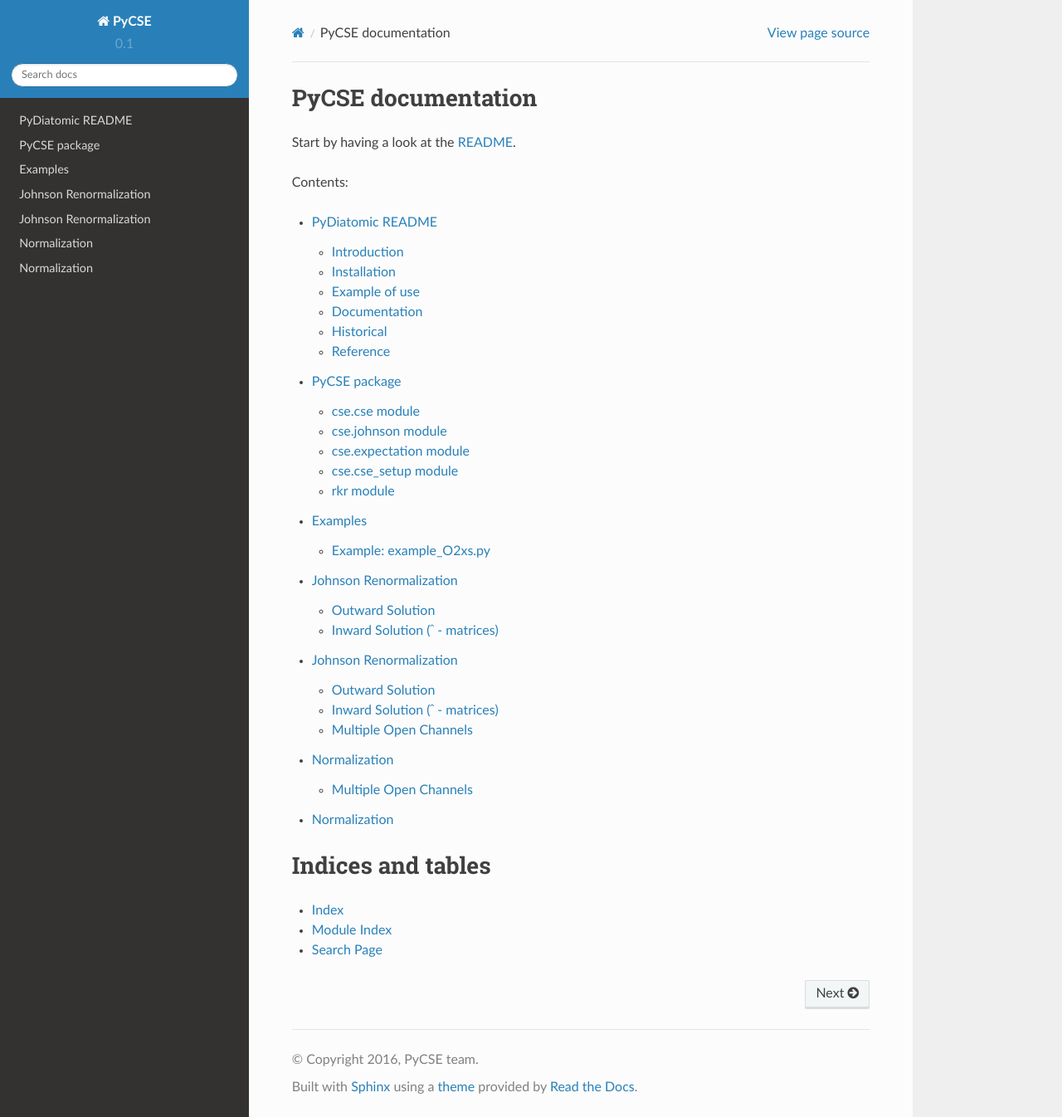
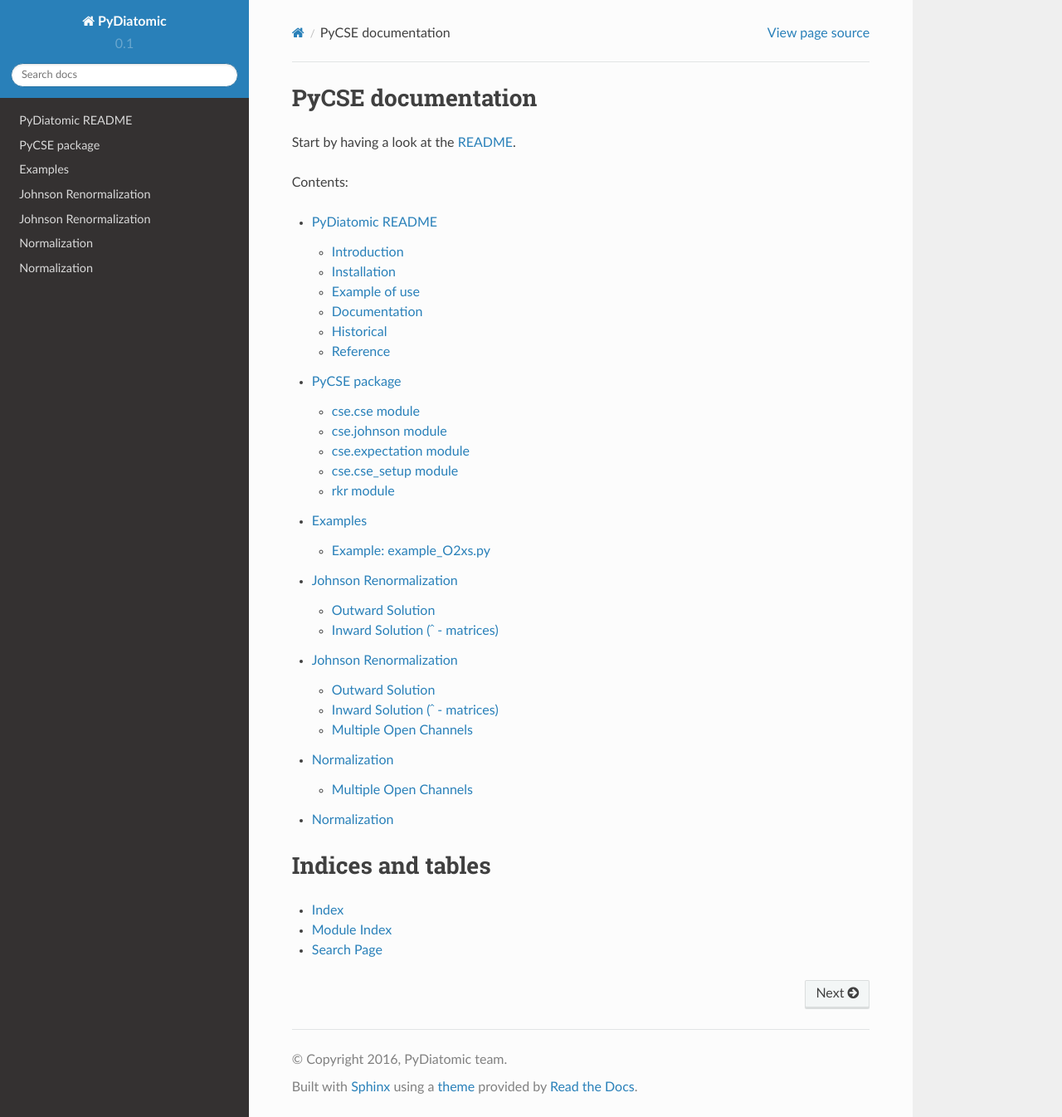
Before and after one commit to stggh/PyDiatomic, a Sphinx documentation site: the page built from doc/index.rst, in a window 1280 px wide and 1346 px high. Shown: the whole window at 83% size. Built offline with Sphinx 7.4.7 and the Read the Docs theme 2.0.0, drawn with Linux system fonts in a browser that asks for light colours.

Commit message:
remove legacy PyCSE

```diff
--- a/doc/conf.py
+++ b/doc/conf.py
@@ -1,7 +1,7 @@
 #!/usr/bin/env python3
 # -*- coding: utf-8 -*-
 #
-# PyCSE documentation build configuration file, created by
+# PyDiatomic documentation build configuration file, created by
 # sphinx-quickstart on Wed Jan 13 17:11:12 2016.
 #
 # This file is execfile()d with the current directory set to its
@@ -79,9 +79,9 @@
 master_doc = 'index'
 
 # General information about the project.
-project = 'PyCSE'
-copyright = '2016, PyCSE team'
-author = 'PyCSE team'
+project = 'PyDiatomic'
+copyright = '2016, PyDiatomic team'
+author = 'PyDiatomic team'
 
 # The version info for the project you're documenting, acts as replacement for
 # |version| and |release|, also used in various other places throughout the
@@ -234,7 +234,7 @@
 #html_search_scorer = 'scorer.js'
 
 # Output file base name for HTML help builder.
-htmlhelp_basename = 'PyCSEdoc'
+htmlhelp_basename = 'PyDiatomicdoc'
 
 # -- Options for LaTeX output ---------------------------------------------
 
@@ -256,8 +256,8 @@
 # (source start file, target name, title,
 #  author, documentclass [howto, manual, or own class]).
 latex_documents = [
-  (master_doc, 'PyCSE.tex', 'PyCSE Documentation',
-   'PyCSE team', 'manual'),
+  (master_doc, 'PyDiatomic.tex', 'PyDiatomic Documentation',
+   'PyDiatomic team', 'manual'),
 ]
 
 # The name of an image file (relative to this directory) to place at the top of
@@ -286,7 +286,7 @@
 # One entry per manual page. List of tuples
 # (source start file, name, description, authors, manual section).
 man_pages = [
-    (master_doc, 'pyabel', 'PyCSE Documentation',
+    (master_doc, 'pyabel', 'PyDiatomic Documentation',
      [author], 1)
 ]
 
@@ -300,8 +300,8 @@
 # (source start file, target name, title, author,
 #  dir menu entry, description, category)
 texinfo_documents = [
-  (master_doc, 'PyCSE', 'PyCSE Documentation',
-   author, 'PyCSE', 'Numerical solution to the time-independent coupled-channel Sch\"odinger equation using the Johnson renormalized Numerov method.',
+  (master_doc, 'PyDiatomic', 'PyDiatomic Documentation',
+   author, 'PyDiatomic', 'Numerical solution to the time-independent coupled-channel Sch\"odinger equation using the Johnson renormalized Numerov method.',
    'diatomic spectra'),
 ]
 
```
